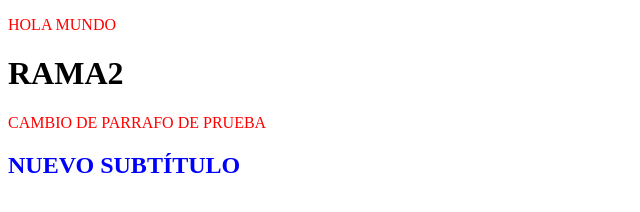
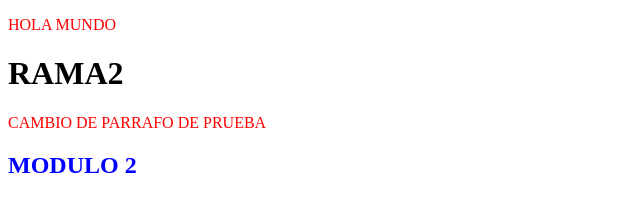
Before and after one commit to OMAcademy/academia, a plain HTML site: page index.html in a window 1280 px wide. Shown: the whole page, without its empty margins (0-640 px from the left). Drawn offline with Linux system fonts and the light colour scheme.

Commit message:
creacion de subtitulo

```diff
--- a/index.html
+++ b/index.html
@@ -13,6 +13,6 @@
       CAMBIO DE PARRAFO DE PRUEBA
     </p>
 
-    <h2>NUEVO SUBTÍTULO</h2>
+    <h2>MODULO 2</h2>
   </body>
 </html>
```
